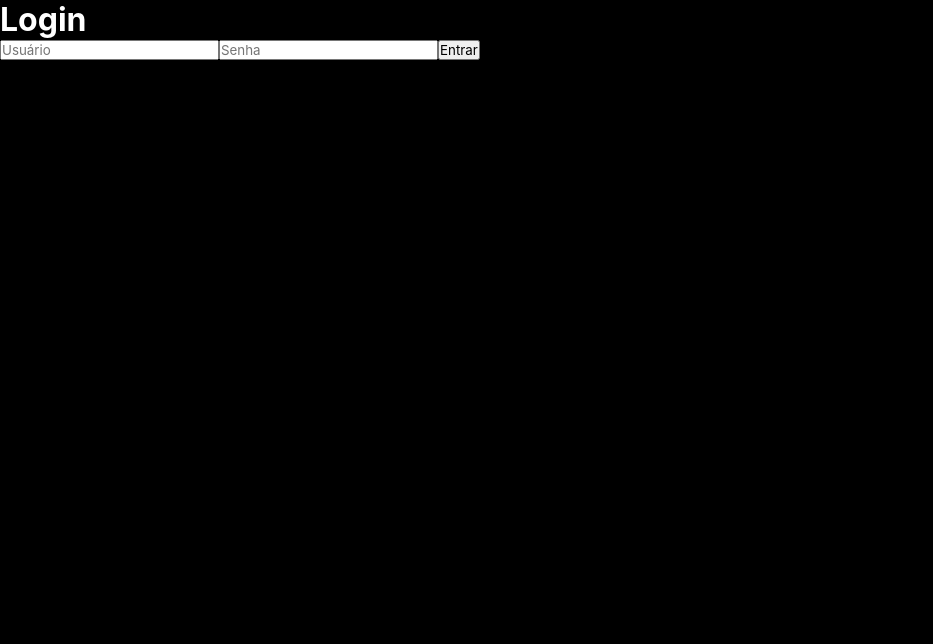
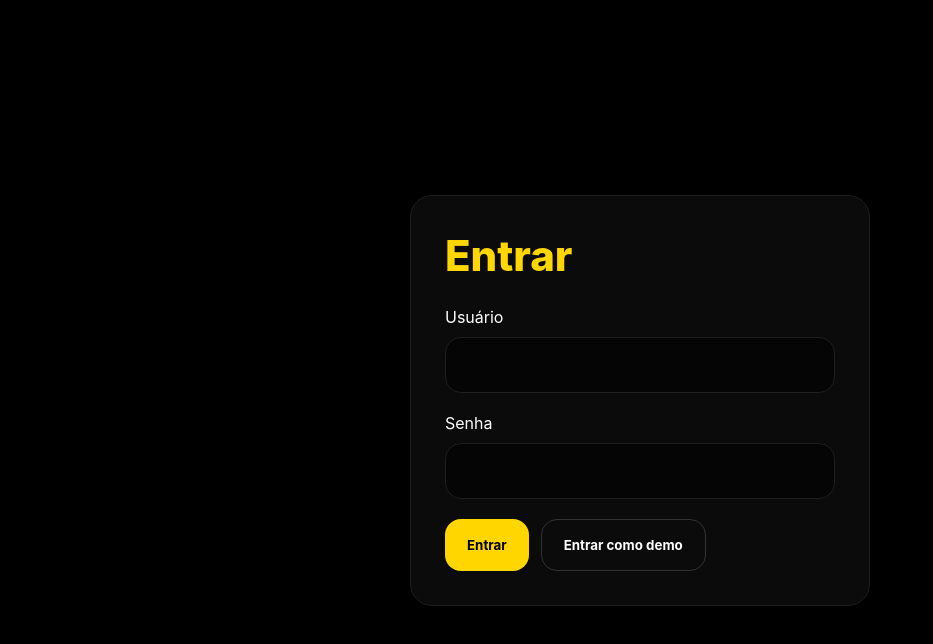
Before and after one commit to Wertco-Bombas/Wertco, a Next.js app: page /login in a window 1280 px wide. Shown: the top 644 px of the page, without its empty margins (0-933 px from the left). Built offline with nearby package versions, Linux system fonts and the light colour scheme.

Commit message:
Update login.js

```diff
--- a/pages/login.js
+++ b/pages/login.js
@@ -1,42 +1,31 @@
-import { useState } from "react";
+export default function Login() {
+  return (
+    <div className="loginPage">
+      <div className="loginBox">
 
-export default function LoginPage() {
-  const [user, setUser] = useState("");
-  const [password, setPassword] = useState("");
+        <h1 className="loginTitle">Entrar</h1>
 
-  async function handleLogin(e) {
-    e.preventDefault();
-    const res = await fetch("/api/login", {
-      method: "POST",
-      headers: { "Content-Type": "application/json" },
-      body: JSON.stringify({ user, password }),
-    });
-    const data = await res.json();
-    if (data.success) {
-      window.location.href = "/dashboard"; // vai para o menu inicial
-    } else {
-      alert("Usuário ou senha inválidos");
-    }
-  }
+        <div className="loginField">
+          <label>Usuário</label>
+          <input className="loginInput" type="text" />
+        </div>
 
-  return (
-    <div className="login-container">
-      <h1>Login</h1>
-      <form className="login-form" onSubmit={handleLogin}>
-        <input
-          type="text"
-          placeholder="Usuário"
-          value={user}
-          onChange={(e) => setUser(e.target.value)}
-        />
-        <input
-          type="password"
-          placeholder="Senha"
-          value={password}
-          onChange={(e) => setPassword(e.target.value)}
-        />
-        <button type="submit">Entrar</button>
-      </form>
+        <div className="loginField">
+          <label>Senha</label>
+          <input className="loginInput" type="password" />
+        </div>
+
+        <div className="loginActions">
+          <button className="btn btnYellow">
+            Entrar
+          </button>
+
+          <button className="btn demoBtn">
+            Entrar como demo
+          </button>
+        </div>
+
+      </div>
     </div>
-  );
+  )
 }
```
